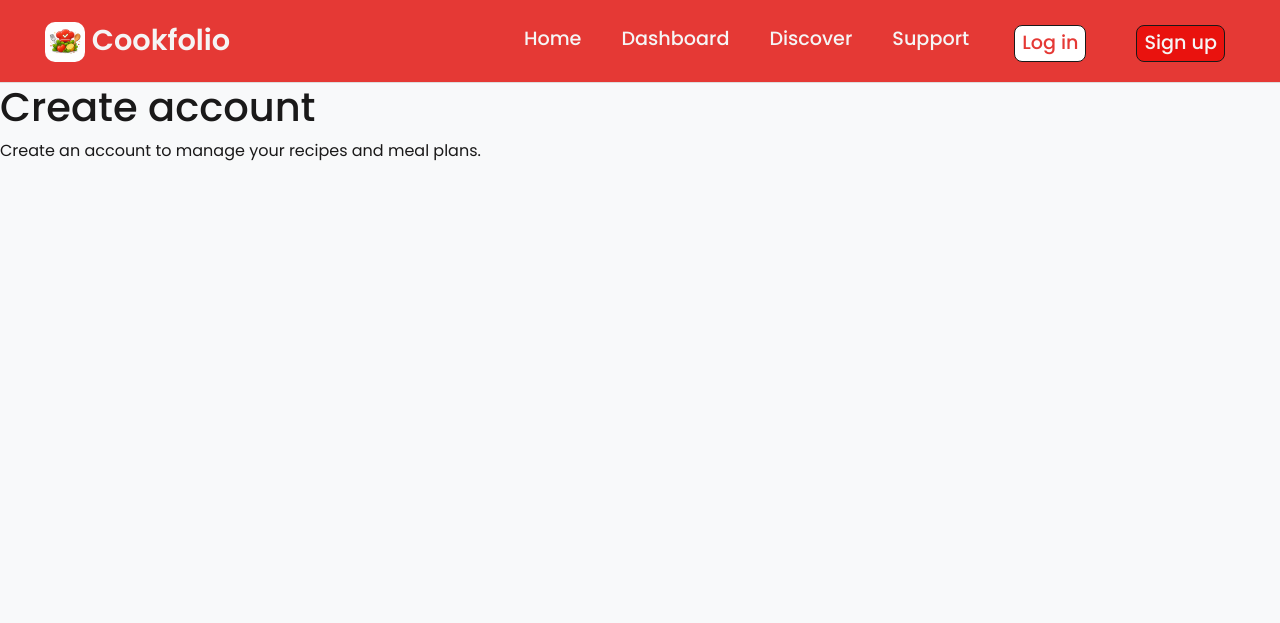
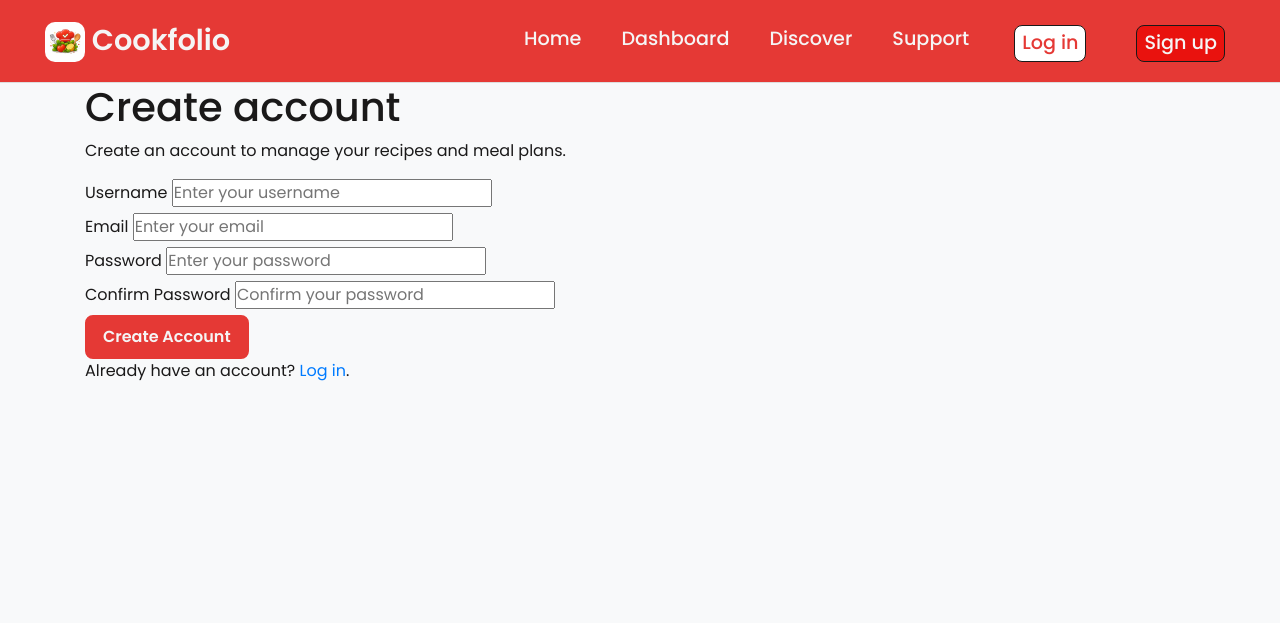
Before and after one commit to silviyahristova/cookfolio, a Flask app: page /register in a window 1280 px wide. Shown: the top 623 px of the page. Run offline with Flask 3, Linux system fonts and the light colour scheme; some libraries are stand-ins or nearby versions.

Commit message:
feat:add register form fields

```diff
--- a/app/templates/register.html
+++ b/app/templates/register.html
@@ -3,6 +3,35 @@
 {% block title %}Cookfolio - Register{% endblock %}
 
 {% block content %}
-    <h1>Create account</h1>
-    <p>Create an account to manage your recipes and meal plans.</p>
+<section class="register-section">
+    <div class="container">
+        <div class="register-container">
+            <h1>Create account</h1>
+            <p>Create an account to manage your recipes and meal plans.</p>
+
+            <form method="POST" action="{{ url_for('main.register') }}">
+                <div>
+                    <label for="username">Username</label>
+                    <input type="text" id="username" name="username" placeholder="Enter your username" required>
+                </div>
+                <div>
+                    <label for="email">Email</label>
+                    <input type="email" id="email" name="email" placeholder="Enter your email" required>
+                </div>
+                <div>
+                    <label for="password">Password</label>
+                    <input type="password" id="password" name="password" placeholder="Enter your password" required>
+                </div>
+                <div>
+                    <label for="confirm_password">Confirm Password</label>
+                    <input type="password" id="confirm_password" name="confirm_password" placeholder="Confirm your password" required>
+                </div>
+
+                <button type="submit" class="btn btn-primary">Create Account</button>
+            </form>
+            <p>Already have an account? <a href="{{ url_for('main.login') }}">Log in</a>.</p>
+        </div>
+    </div>
+</section>
+
 {% endblock %}
```
